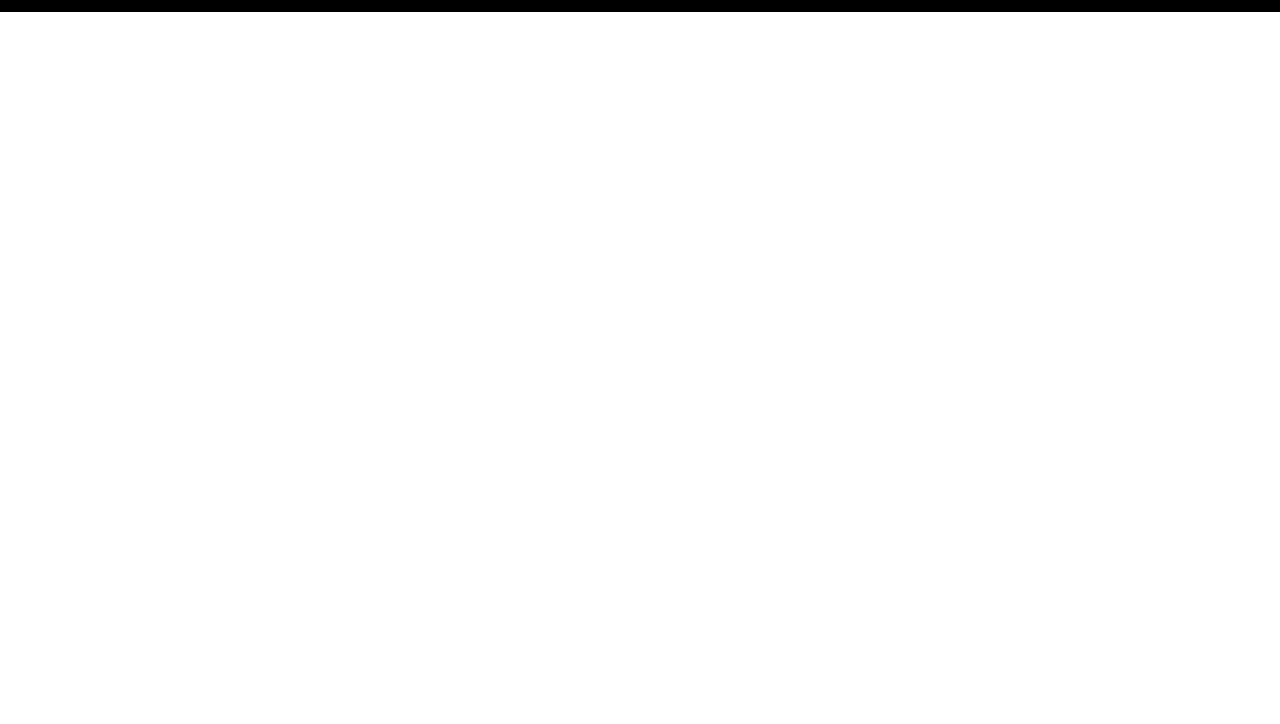
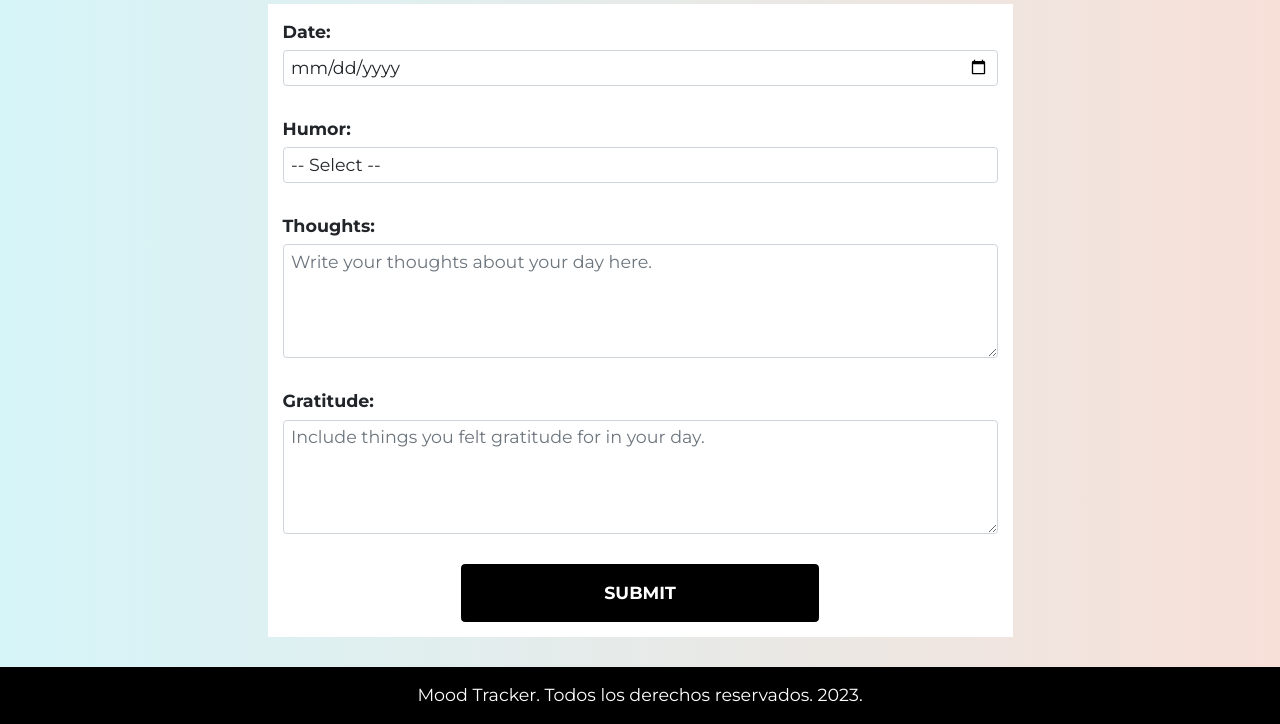
Before and after one commit to ivanxpalacios/moodtracker, a website: page new-entry.html in a window 1280 px wide. Shown: the part 262-986 px from the top of the page. Before the commit the page ends 800 px from the top, so only its background shows below. Drawn offline with Linux system fonts and the light colour scheme; a web font is replaced by a local one.

```diff
--- a/new-entry.html
+++ b/new-entry.html
@@ -26,19 +26,61 @@
 
             <div class="collapse navbar-collapse" id="navigation">
                 <nav class="navbar-nav container py-5 text-center d-flex flex-md-row justify-content-md-between">
-                    <a href="#about" class="nav-link text-light text-decoration-none text-uppercase py-2 fw-bold fs-4">About</a>
-                    <a href="#howtouse" class="nav-link text-light text-decoration-none text-uppercase py-2 fw-bold fs-4">How to use</a>
+                    <a href="index.html#about" class="nav-link text-light text-decoration-none text-uppercase py-2 fw-bold fs-4">About</a>
+                    <a href="index.html#howtouse" class="nav-link text-light text-decoration-none text-uppercase py-2 fw-bold fs-4">How to use</a>
                     <a href="#" class="nav-link text-light text-decoration-none text-uppercase py-2 fw-bold fs-4">My Entries</a>
                     <a href="new-entry.html" class="nav-link text-light text-decoration-none text-uppercase py-2 fw-bold fs-4">New Entry</a>
-                    <a href="#" class="nav-link text-light text-decoration-none text-uppercase py-2 fw-bold fs-4"><svg xmlns="http://www.w3.org/2000/svg" width="1.5rem" viewBox="0 0 384 512"><path d="M223.5 32C100 32 0 132.3 0 256S100 480 223.5 480c60.6 0 115.5-24.2 155.8-63.4c5-4.9 6.3-12.5 3.1-18.7s-10.1-9.7-17-8.5c-9.8 1.7-19.8 2.6-30.1 2.6c-96.9 0-175.5-78.8-175.5-176c0-65.8 36-123.1 89.3-153.3c6.1-3.5 9.2-10.5 7.7-17.3s-7.3-11.9-14.3-12.5c-6.3-.5-12.6-.8-19-.8z"/></svg></a>
+                    <a href="#" id="darkMode" class="nav-link text-light text-decoration-none text-uppercase py-2 fw-bold fs-4"><svg xmlns="http://www.w3.org/2000/svg" width="1.5rem" viewBox="0 0 384 512"><path d="M223.5 32C100 32 0 132.3 0 256S100 480 223.5 480c60.6 0 115.5-24.2 155.8-63.4c5-4.9 6.3-12.5 3.1-18.7s-10.1-9.7-17-8.5c-9.8 1.7-19.8 2.6-30.1 2.6c-96.9 0-175.5-78.8-175.5-176c0-65.8 36-123.1 89.3-153.3c6.1-3.5 9.2-10.5 7.7-17.3s-7.3-11.9-14.3-12.5c-6.3-.5-12.6-.8-19-.8z"/></svg></a>
                 </nav>
             </div>
 
         </div>
    </header>
 
-   <main class="container-xl py-5 gradiente">
+   <main class="gradiente py-5">
+        <div class="container-xl">
+            <h2 class="display-3 fw-bold">New Entry</h2>
 
+            <div class="row d-flex justify-content-center mt-5">
+                <div class="col-md-8">
+
+                    <form class="bg-white p-4">
+                        <div>
+                            <label for="date" class="form-label fs-3 fw-bold">Date:</label>
+                            <input class="form-control fs-3" type="date" id="date">
+                        </div>
+
+                        <div class="mt-5">
+                            <label class="form-label fs-3 fw-bold" for="humor">Humor:</label>
+                            <select class="form-control fs-3" name="humor" id="humor">
+                                <option value="" disabled selected>-- Select --</option>
+                                <option value="Increíble">Incredible</option>
+                                <option value="Bien">Good</option>
+                                <option value="Meh">Meh</option>
+                                <option value="Mal">Bad</option>
+                                <option value="Horrible">Very Bad</option>
+                            </select>
+                        </div>
+
+                        <div class="mt-5">
+                            <label for="thoughts" class="form-label fs-3 fw-bold">Thoughts:</label>
+                            <textarea class="form-control fs-3" rows="4" placeholder="Write your thoughts about your day here." id="thoughts"></textarea>
+                        </div>
+
+                        <div class="mt-5">
+                            <label for="gratitude" class="form-label fs-3 fw-bold">Gratitude:</label>
+                            <textarea class="form-control fs-3" rows="4" placeholder="Include things you felt gratitude for in your day." id="gratitude"></textarea>
+                        </div>
+
+                        <button class="btn btn-dark text-uppercase px-5 py-4 fw-bold fs-3 d-block mx-auto mt-5 w-50">Submit</button>
+
+
+                    </form>
+
+                </div>
+            </div>
+
+        </div>
    </main>
 
    <footer class="bg-black py-4">
@@ -46,5 +88,7 @@
    </footer>
 
     <script src="build/js/bootstrap.bundle.min.js"></script>
+    <script src="build/js/darkMode.js"></script>
+
 </body>
 </html>
```
Also changed, not shown: index.html (+4 -1 lines), build/js/darkMode.js (added).
